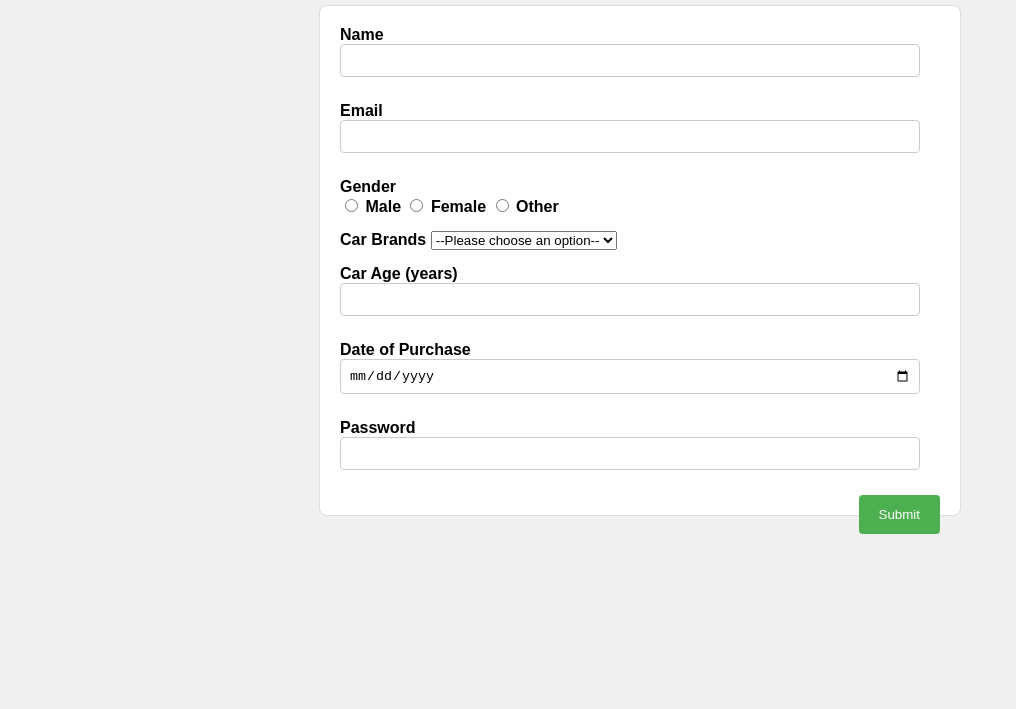
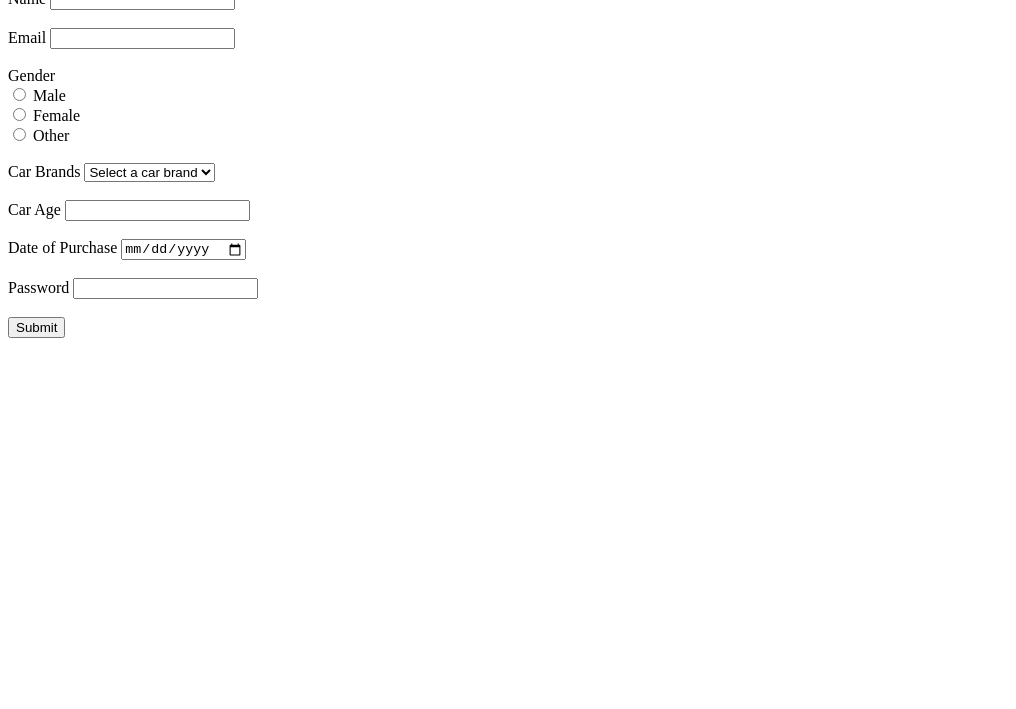
Before and after one commit to acciojob/car-insurance-form-Ashwini277, a website: page main.html in a window 1280 px wide. Shown: the part 91-800 px from the top of the page, without its empty margins (0-1016 px from the left). Drawn offline with Linux system fonts and the light colour scheme.

Commit message:
created a submission

```diff
--- a/main.html
+++ b/main.html
@@ -4,95 +4,60 @@
     <meta charset="UTF-8">
     <meta name="viewport" content="width=device-width, initial-scale=1.0">
     <title>Car Insurance Registration Form</title>
-    <style>
-        body {
-            font-family: Arial, sans-serif;
-            background-color: #f0f0f0;
-            padding: 20px;
-        }
-        form {
-            max-width: 600px;
-            margin: 0 auto;
-            background-color: #ffffff;
-            padding: 20px;
-            border: 1px solid #dddddd;
-            border-radius: 8px;
-        }
-        label {
-            font-weight: bold;
-        }
-        input[type=text], input[type=email], input[type=number], input[type=date], input[type=password] {
-            width: calc(100% - 20px);
-            padding: 8px;
-            margin-bottom: 10px;
-            border: 1px solid #cccccc;
-            border-radius: 4px;
-            box-sizing: border-box;
-        }
-        input[type=submit] {
-            background-color: #4CAF50;
-            color: white;
-            padding: 12px 20px;
-            border: none;
-            border-radius: 4px;
-            cursor: pointer;
-            float: right;
-        }
-        input[type=submit]:hover {
-            background-color: #45a049;
-        }
-        .form-group {
-            margin-bottom: 15px;
-        }
-    </style>
 </head>
 <body>
-
-    <h2 style="text-align: center;">Car Insurance Registration Form</h2>
-
-    <form action="#" method="post">
-        <div class="form-group">
+    <h1>Car Insurance Registration Form</h1>
+    <form action="/submit-form" method="POST">
+        <!-- Name Field -->
         <label for="name">Name</label>
         <input type="text" id="name" name="name" required>
-        </div>
-        <div class="form-group">
+        <br><br>
+
+        <!-- Email Field -->
         <label for="email">Email</label>
         <input type="email" id="email" name="email" required>
-        </div>
-        <div class="form-group">
-            <label>Gender</label><br>
-            <input type="radio" id="gender_m" name="gender" required>
-            <label for="gender_m">Male</label>
-            <input type="radio" id="gender_f" name="gender" required>
-            <label for="gender_f">Female</label>
-            <input type="radio" id="gender_o" name="gender" required>
-            <label for="gender_o">Other</label>
-        </div>
-        <div class="form-group">
+        <br><br>
+
+        <!-- Gender Field -->
+        <label>Gender</label>
+        <br>
+        <input type="radio" id="male" name="gender" value="male" required>
+        <label for="male">Male</label>
+        <br>
+        <input type="radio" id="female" name="gender" value="female" required>
+        <label for="female">Female</label>
+        <br>
+        <input type="radio" id="other" name="gender" value="other" required>
+        <label for="other">Other</label>
+        <br><br>
+
+        <!-- Car Brands Field -->
         <label for="cars">Car Brands</label>
         <select id="cars" name="cars">
-                <option value="">--Please choose an option--</option>
-                <option value="BMW">BMW</option>
-                <option value="Audi">Audi</option>
-                <option value="Mercedes">Mercedes</option>
+            <option value="">Select a car brand</option>
+            <option value="bmw">BMW</option>
+            <option value="audi">Audi</option>
+            <option value="mercedes">Mercedez</option>
         </select>
-        </div>
-        <div class="form-group">
-            <label for="carage">Car Age (years)</label>
+        <br><br>
+
+        <!-- Car Age Field -->
+        <label for="carage">Car Age</label>
         <input type="number" id="carage" name="carage" required>
-        </div>
-        <div class="form-group">
+        <br><br>
+
+        <!-- Date of Purchase Field -->
         <label for="dop">Date of Purchase</label>
         <input type="date" id="dop" name="dop" required>
-        </div>
-        <div class="form-group">
+        <br><br>
+
+        <!-- Password Field -->
         <label for="password">Password</label>
         <input type="password" id="password" name="password" required>
-        </div>
-        <div class="form-group">
-            <input type="submit" value="Submit">
-        </div>
+        <br><br>
+
+        <!-- Submit Button -->
+        <button type="submit">Submit</button>
     </form>
-
 </body>
 </html>
```
Lines whose indentation alone changed are shown as unchanged.
